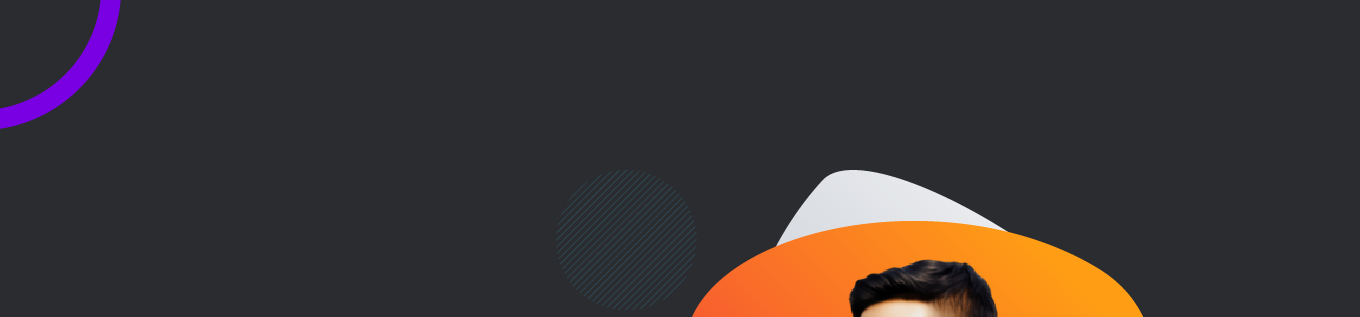
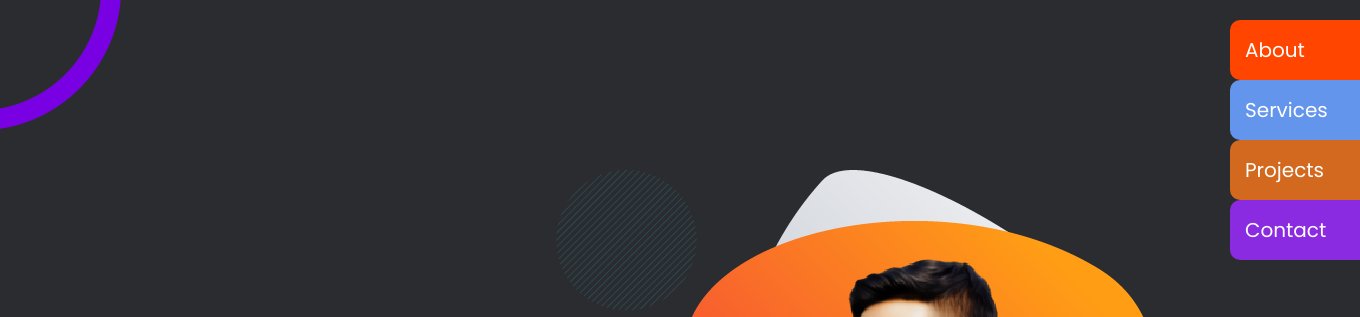
Before and after one commit to ashrafulriyadh/html-portfolio, a plain HTML site: page index.html in a window 1280 px wide. Shown: the top 317 px of the page, 1360 px wide, since content can reach past the window. Drawn offline with Linux system fonts and the light colour scheme.

Commit message:
navbar added

```diff
--- a/index.html
+++ b/index.html
@@ -9,6 +9,7 @@
     <link href="https://fonts.googleapis.com/css2?family=Poppins&display=swap" rel="stylesheet">
     <link rel="stylesheet" href="style.css">
     <title>My Portfolio</title>
+    <link rel="icon" href="images/favicon.ico" type="image/gif" sizes="16x16">
 </head>
 <body>
     <section class="top-banner flexible-container">
@@ -20,6 +21,13 @@
         </div>
         <div id="img1" class="half-width profile-img">
             <img src="images/pic1.png" alt="">
+        </div>
+        <div id="mysidenav" class="sidenav">
+            <a href="" id="about"> About </a>
+            <a href="" id="services"> Services </a>
+            <a href="" id="projects"> Projects </a>
+            <a href="" id="contact"> Contact </a>
+
         </div>
     </section>
     <section class="second-banner flexible-container">
--- a/style.css
+++ b/style.css
@@ -5,6 +5,7 @@
 body {
     font-family: 'Poppins', sans-serif;
     background-color: #2B2C30;
+    overflow-x: hidden;
 }
 h1 {
     font-size: 50px;
@@ -14,6 +15,39 @@ p {
     font-size: 20px
     ;
     color: white;
+}
+#mysidenav a {
+    position: absolute;
+    right: -80px;
+    transition: 0.3s;
+    padding: 15px;
+    width: 100px;
+    text-decoration: none;
+    font-size: 20px;
+    color: white;
+    border-radius: 10px 0 0 10px;
+
+}
+
+#mysidenav a:hover {
+    right: 0;
+}
+
+#about {
+    top: 20px;
+    background-color: orangered;
+}
+#services {
+    top: 80px;
+    background-color: cornflowerblue;
+}
+#projects {
+    top: 140px;
+    background-color: chocolate;
+}
+#contact {
+    top: 200px;
+    background-color: blueviolet;
 }
 .name {
     color: orange;
```
Also changed, not shown: images/favicon.ico (added), images/icon.png (added).
